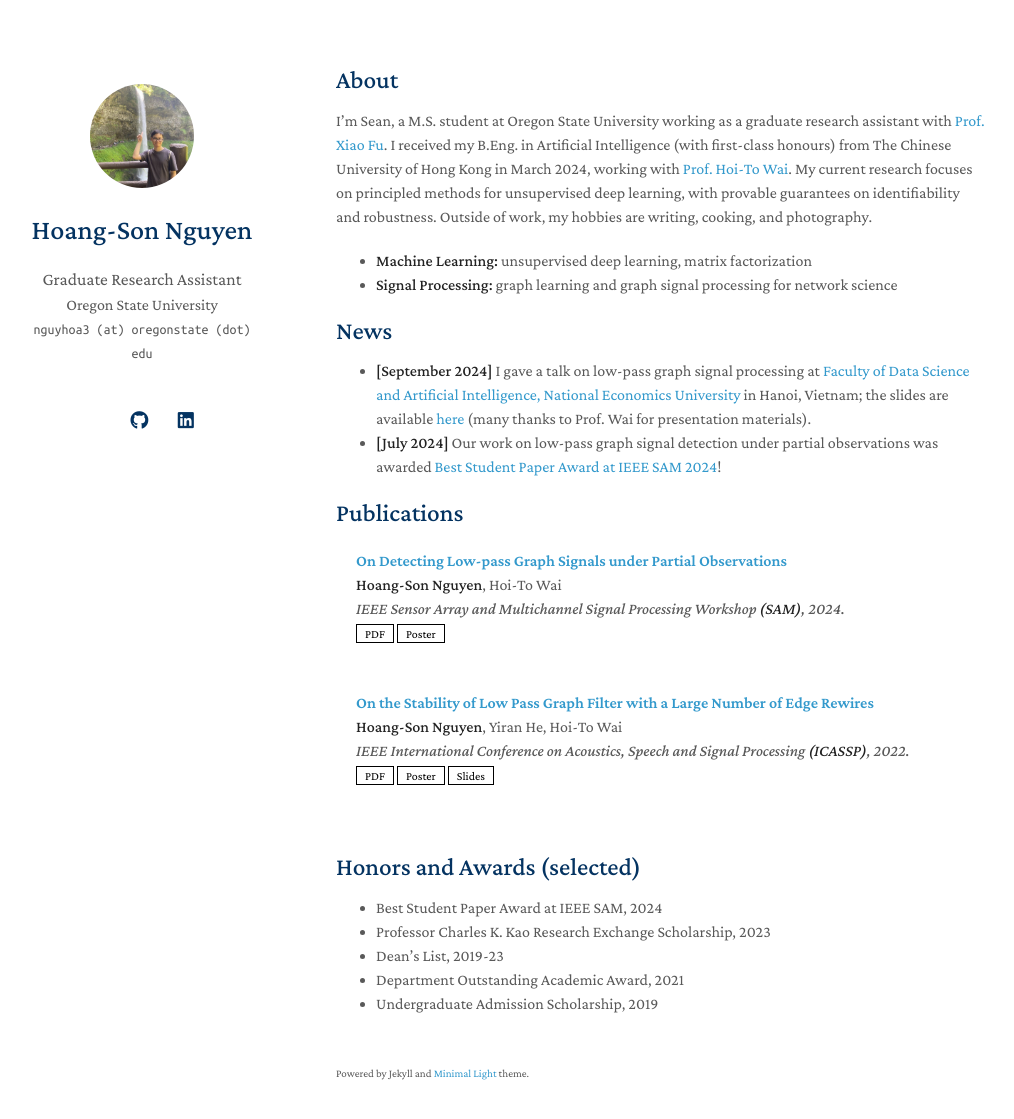
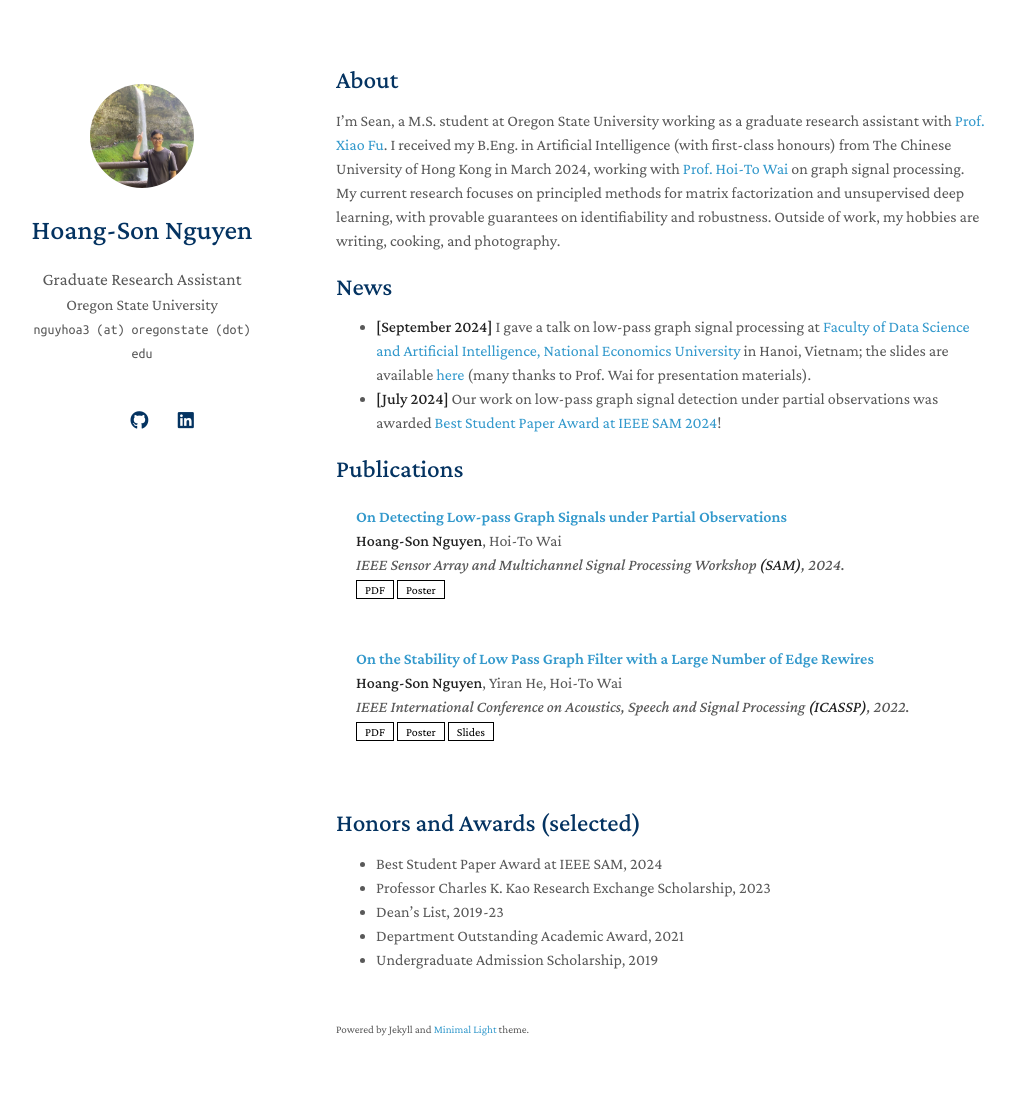
Before and after one commit to hsnguyen24/hsnguyen24.github.io, a Jekyll site: the page built from index.md, in a window 1280 px wide and 1154 px high. Shown: the top 1119 px of the window, without its empty margins (134-1148 px from the left). Built offline with Jekyll 4.4.1, drawn with Linux system fonts in a browser that asks for light colours; nearby versions of some CDN libraries; a style sheet for code colours, icons or effects is not loaded; our own code applies the rules of GitHub Pages for plain Markdown files.

Commit message:
Update index.md

```diff
--- a/index.md
+++ b/index.md
@@ -4,10 +4,7 @@ layout: homepage
 
 ## About
 
-I'm Sean, a M.S. student at Oregon State University working as a graduate research assistant with [Prof. Xiao Fu](https://web.engr.oregonstate.edu/~fuxia). I received my B.Eng. in Artificial Intelligence (with first-class honours) from The Chinese University of Hong Kong in March 2024, working with [Prof. Hoi-To Wai](https://www1.se.cuhk.edu.hk/~htwai). My current research focuses on principled methods for unsupervised deep learning, with provable guarantees on identifiability and robustness. Outside of work, my hobbies are writing, cooking, and photography.
-
-- **Machine Learning:** unsupervised deep learning, matrix factorization
-- **Signal Processing:** graph learning and graph signal processing for network science
+I'm Sean, a M.S. student at Oregon State University working as a graduate research assistant with [Prof. Xiao Fu](https://web.engr.oregonstate.edu/~fuxia). I received my B.Eng. in Artificial Intelligence (with first-class honours) from The Chinese University of Hong Kong in March 2024, working with [Prof. Hoi-To Wai](https://www1.se.cuhk.edu.hk/~htwai) on graph signal processing. My current research focuses on principled methods for matrix factorization and unsupervised deep learning, with provable guarantees on identifiability and robustness. Outside of work, my hobbies are writing, cooking, and photography.
 
 ## News
 - **[September 2024]** I gave a talk on low-pass graph signal processing at [Faculty of Data Science and Artificial Intelligence, National Economics University](https://fda.neu.edu.vn/) in Hanoi, Vietnam; the slides are available [here](./assets/files/Talk_at_NEU_2024.pdf) (many thanks to Prof. Wai for presentation materials).
```
